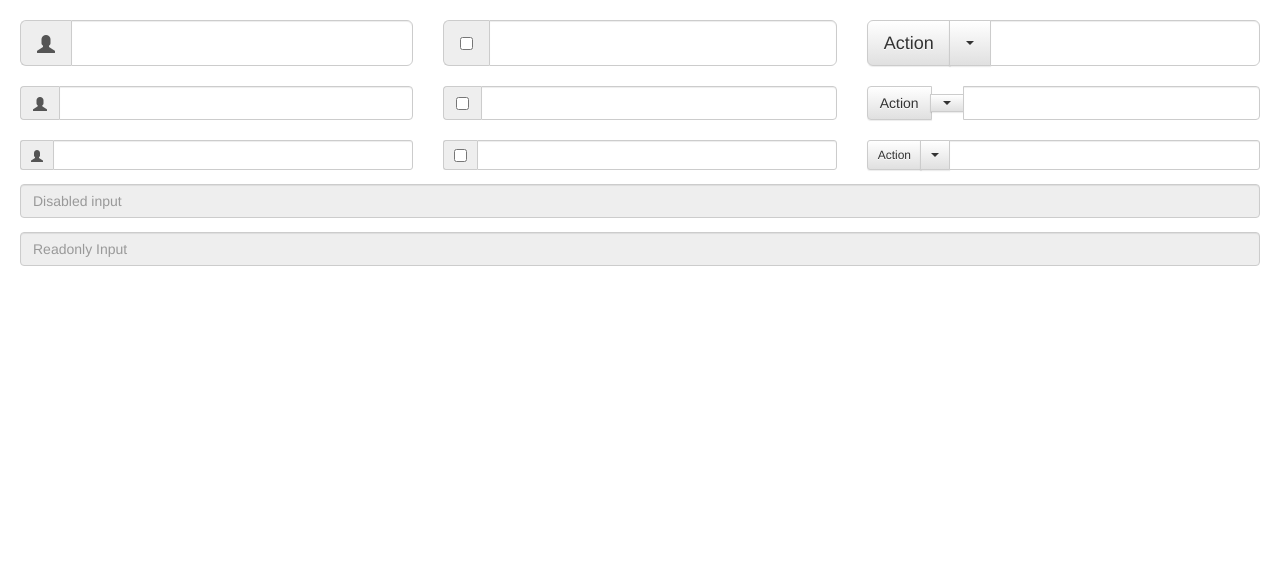
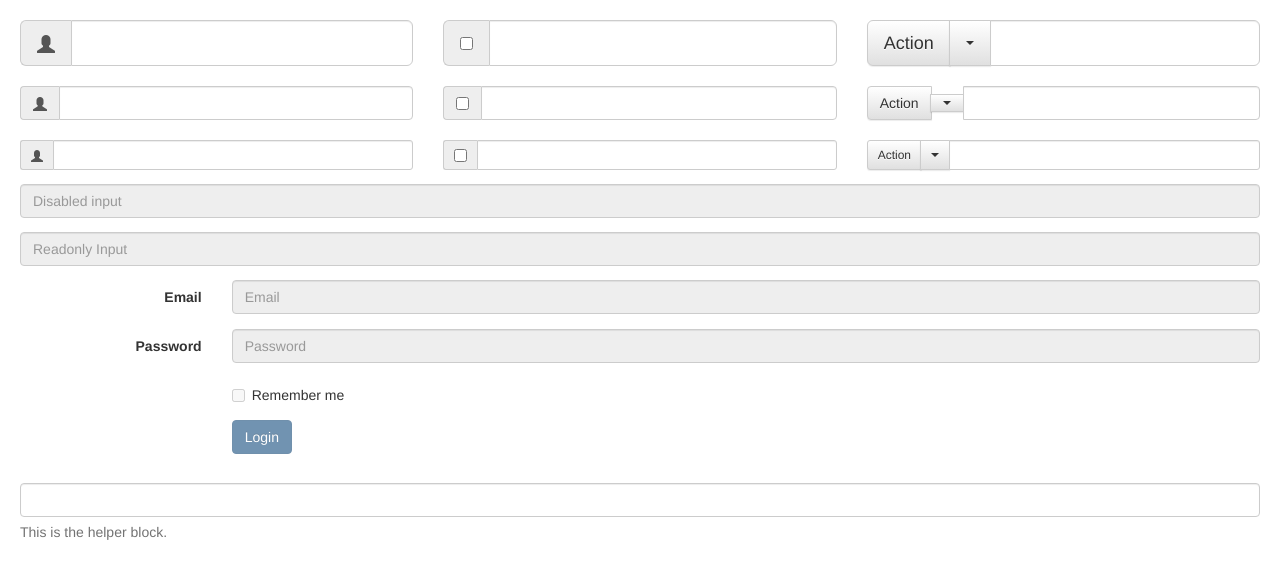
Before and after one commit to lud200/BootStrap_Beginners_lud, a plain HTML site: page heighsizing_forms.html in a window 1280 px wide. Drawn offline with nearby package versions, Linux system fonts and the light colour scheme.

Commit message:
helper blocks, disabled fields

```diff
--- a/heighsizing_forms.html
+++ b/heighsizing_forms.html
@@ -130,6 +130,58 @@
 		<form>
 			<input type="text" class="form-control" placeholder="Readonly Input" readonly="readonly">
 		</form>
+
+		<!-- Creating disabled fieldsets
+
+			We can create disabled field set by adding class attribute "disabled" at the form level
+		 -->
+
+		<form class="form-horizontal">
+			<fieldset disabled="disabled">
+				<div class="form-group">
+					<label for="inputEmail" class="control-label col-xs-2">Email</label>
+					<div class="col-xs-10">
+						<input type="email" class="form-control" id="inputEmail" placeholder="Email">
+					</div>
+				</div>
+
+				<div class="form-group">
+					<label for="inputPassword" class="control-label col-xs-2">Password</label>
+					<div class="col-xs-10">
+						<input type="password" class="form-control" id="password" placeholder="Password">
+					</div>
+				</div>
+
+				<div class="form-group">
+					<div class="col-xs-offset-2 col-xs-10">
+						<div class="checkbox">
+							<label><input type="checkbox"> Remember me</label>
+						</div>
+					</div>
+				</div>
+
+				<div class="form-group">
+					<div class="col-xs-offset-2 col-xs-10">
+						<button type="submit" class="btn btn-primary">Login</button>
+					</div>
+				</div>
+
+			</fieldset>
+		</form>
+
+		<!-- Placing Helper texts
+
+			We can place the place helpers with the class "help-block"
+
+		 -->
+		<form>
+			<input type="text" class="form-control">
+			<span class="help-block">
+				This is the helper block.
+			</span>
+		</form>
+
+
 	</div>
 </body>
 </html>
```
